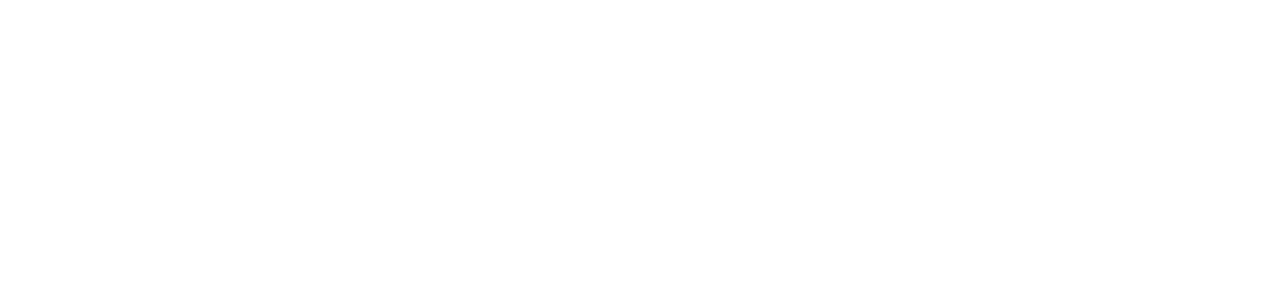
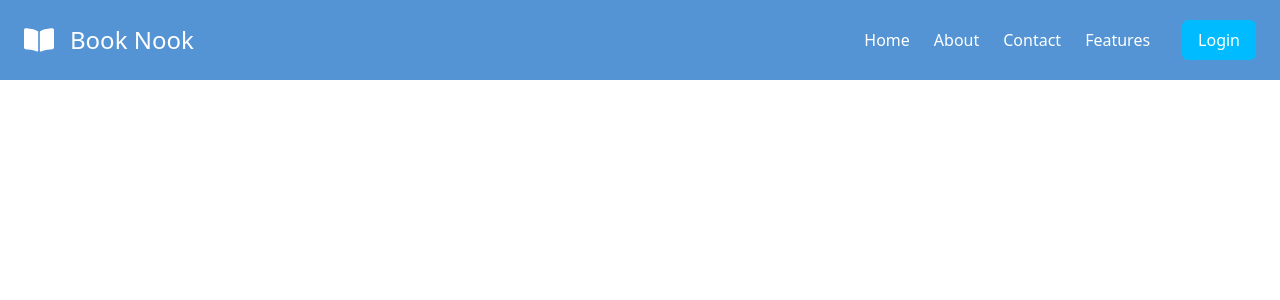
Before and after one commit to nikkobaez/Library-Project, a React (Create React App) app in the folder client/: page / in a window 1280 px wide. Before the commit this address had no page. Shown: the top 300 px of the page. Built offline with nearby package versions, Linux system fonts and the light colour scheme.

Commit message:
designed login and signup interfaces

```diff
--- a/client/src/App.js
+++ b/client/src/App.js
@@ -1,10 +1,11 @@
 import { Routes, Route, BrowserRouter } from "react-router-dom";
 import { AuthProvider } from "./context/AuthContext";
+import Welcome from "./pages/Welcome";
 import UserLogin from "./pages/UserLogin";
 import UserSignup from "./pages/UserSignup";
+import UserHome from "./pages/UserHome";
 import AdminLogin from "./pages/AdminLogin";
 import AdminSignup from "./pages/AdminSignup";
-import UserHome from "./pages/UserHome";
 import AdminUsers from "./pages/AdminUsers";
 import AdminAvailable from "./pages/AdminAvailable";
 
@@ -13,6 +14,9 @@ function App() {
         <BrowserRouter>
             <AuthProvider>
                 <Routes>
+                    {/* Basic Routes */}
+                    <Route path="/" element={<Welcome />}/>
+
                     {/* User Routes */}
                     <Route path="/user-login" element={<UserLogin />}/>
                     <Route path="/user-signup" element={<UserSignup />}/>
--- /dev/null
+++ b/client/src/components/WelcomeNavbar.js
@@ -0,0 +1,25 @@
+import { FaBookOpen } from 'react-icons/fa'
+
+const WelcomeNavbar = (props) => {
+    return (
+        <div>
+            <div className='w-screen h-20 bg-[#5494D4] flex justify-between items-center'>
+                <div className='flex items-center justify-center gap-4 ml-6'>
+                    <FaBookOpen size={30} color='white'/>
+                    <p className='text-2xl text-white'> Book Nook </p>
+                </div>
+                <div className='flex items-center justify-center gap-4 mr-6'>
+                    <ul className='flex gap-6 mr-4'>
+                        <li className='text-white hover:cursor-pointer'> Home </li>
+                        <li className='text-white hover:cursor-pointer'> About </li>
+                        <li className='text-white hover:cursor-pointer'> Contact </li>
+                        <li className='text-white hover:cursor-pointer'> Features </li>
+                    </ul>
+                    <button onClick={props.showLoginModal} className='bg-[#00BBFF] text-white px-4 py-2 rounded-md'> Login </button>
+                </div>
+            </div>
+        </div>
+    )
+}
+
+export default WelcomeNavbar
--- a/client/src/pages/AdminLogin.js
+++ b/client/src/pages/AdminLogin.js
@@ -31,15 +31,15 @@ const AdminLogin = () => {
     };
 
     return (
-        <div className="flex flex-col items-center justify-center w-screen h-screen">
-            <div className="flex flex-col w-1/3">
+        <div className="flex flex-col items-center justify-center w-screen h-screen bg-[#5494D4]">
+            <div className="flex flex-col w-1/2 p-10 bg-white rounded-xl">
                 <h1 className="my-2 text-2xl font-semibold"> Welcome Back Admin! </h1>
                 <input type="text" className="h-10 px-2 my-2 bg-gray-200 rounded-md" placeholder="Email Address" onChange={(e) => {setUsername(e.target.value)}}/>
                 <input type="text" className="h-10 px-2 my-2 bg-gray-200 rounded-md" placeholder="Password" onChange={(e) => {setPassword(e.target.value)}}/>
                 <button onClick={adminLogin} className="h-10 px-2 my-2 text-white bg-blue-500 rounded-md "> Login </button>
                 <div className="flex flex-col items-center justify-center">
-                    <p> Don't have an account yet? <span className="text-blue-500 hover:cursor-pointer" onClick={() => navigate("/admin-signup")}> Sign Up </span></p>
-                    <p> {loginStatus} </p>
+                    <p className="mt-2"> Don't have an account yet? <span className="text-blue-500 hover:cursor-pointer" onClick={() => navigate("/admin-signup")}> Sign Up </span></p>
+                    <p className="mt-2"> {loginStatus} </p>
                 </div>
             </div>
         </div>
--- a/client/src/pages/AdminSignup.js
+++ b/client/src/pages/AdminSignup.js
@@ -44,8 +44,8 @@ const AdminSignup = () => {
     };
 
     return (
-        <div className="flex flex-col items-center justify-center w-screen h-screen">
-            <div className="flex flex-col w-1/3">
+        <div className="flex flex-col items-center justify-center w-screen h-screen bg-[#5494D4]">
+            <div className="flex flex-col w-1/2 p-10 bg-white rounded-xl">
                 <h1 className="my-2 text-2xl font-semibold"> Create An Account Admin! </h1>
                 <input type="text" className="h-10 px-2 my-2 bg-gray-200 rounded-md " placeholder="First Name" onChange={(e) => {setFirstName(e.target.value)}}/>
                 <input type="text" className="h-10 px-2 my-2 bg-gray-200 rounded-md " placeholder="Last Name" onChange={(e) => {setLastName(e.target.value)}}/>
@@ -54,8 +54,8 @@ const AdminSignup = () => {
                 <input type="text" className="h-10 px-2 my-2 bg-gray-200 rounded-md " placeholder="Secret Key" onChange={(e) => {setSecretKey(e.target.value)}}/>
                 <button onClick={adminSignup} className="h-10 px-2 my-2 text-white bg-blue-500 rounded-md "> Sign Up </button>
                 <div className="flex flex-col items-center justify-center">
-                    <p> Already have an account? <span className="text-blue-500 hover:cursor-pointer" onClick={() => navigate("/admin-login")}> Login </span></p>
-                    <p> {signupStatus} </p>
+                    <p className="mt-2"> Already have an account? <span className="text-blue-500 hover:cursor-pointer" onClick={() => navigate("/admin-login")}> Login </span></p>
+                    <p className="mt-2"> {signupStatus} </p>
                 </div>
             </div>
         </div>
--- a/client/src/pages/UserLogin.js
+++ b/client/src/pages/UserLogin.js
@@ -31,15 +31,15 @@ const UserLogin = () => {
     };
 
     return (
-        <div className="flex flex-col items-center justify-center w-screen h-screen">
-            <div className="flex flex-col w-1/3">
+        <div className="flex flex-col items-center justify-center w-screen h-screen bg-[#5494D4]">
+            <div className="flex flex-col w-1/2 p-10 bg-white rounded-xl">
                 <h1 className="my-2 text-2xl font-semibold"> Welcome Back User! </h1>
                 <input type="text" className="h-10 px-2 my-2 bg-gray-200 rounded-md " placeholder="Email Address" onChange={(e) => {setUsername(e.target.value)}}/>
                 <input type="text" className="h-10 px-2 my-2 bg-gray-200 rounded-md " placeholder="Password" onChange={(e) => {setPassword(e.target.value)}}/>
                 <button onClick={userLogin} className="h-10 px-2 my-2 text-white bg-blue-500 rounded-md "> Login </button>
                 <div className="flex flex-col items-center justify-center">
-                    <p> Don't have an account yet? <span className="text-blue-500 hover:cursor-pointer" onClick={() => navigate("/user-signup")}> Sign Up </span></p>
-                    <p> {loginStatus} </p>
+                    <p className="mt-2"> Don't have an account yet? <span className="text-blue-500 hover:cursor-pointer" onClick={() => navigate("/user-signup")}> Sign Up </span></p>
+                    <p className="mt-2"> {loginStatus} </p>
                 </div>
             </div>
         </div>
--- a/client/src/pages/UserSignup.js
+++ b/client/src/pages/UserSignup.js
@@ -41,8 +41,8 @@ const UserSignup = () => {
     };
 
     return (
-        <div className="flex flex-col items-center justify-center w-screen h-screen">
-            <div className="flex flex-col w-1/3">
+        <div className="flex flex-col items-center justify-center w-screen h-screen bg-[#5494D4]">
+            <div className="flex flex-col w-1/2 p-10 bg-white rounded-xl">
                 <h1 className="my-2 text-2xl font-semibold"> Create An Account User! </h1>
                 <input type="text" className="h-10 px-2 my-2 bg-gray-200 rounded-md " placeholder="First Name" onChange={(e) => {setFirstName(e.target.value)}}/>
                 <input type="text" className="h-10 px-2 my-2 bg-gray-200 rounded-md " placeholder="Last Name" onChange={(e) => {setLastName(e.target.value)}}/>
@@ -54,8 +54,8 @@ const UserSignup = () => {
                 </div>
                 <button onClick={userSignup} className="h-10 px-2 my-2 text-white bg-blue-500 rounded-md "> Sign Up </button>
                 <div className="flex flex-col items-center justify-center">
-                    <p> Already have an account? <span className="text-blue-500 hover:cursor-pointer" onClick={() => navigate("/user-login")}> Login </span></p>
-                    <p> {signupStatus} </p>
+                    <p className="mt-2"> Already have an account? <span className="text-blue-500 hover:cursor-pointer" onClick={() => navigate("/user-login")}> Login </span></p>
+                    <p className="mt-2"> {signupStatus} </p>
                 </div>
             </div>
         </div>
--- /dev/null
+++ b/client/src/pages/Welcome.js
@@ -0,0 +1,32 @@
+import { useState } from 'react'
+import { useNavigate } from "react-router-dom";
+import { FaXmark } from 'react-icons/fa6'
+import WelcomeNavbar from '../components/WelcomeNavbar'
+
+const Welcome = () => {
+    const [showLoginModal, setShowLoginModal] = useState(false);
+    const navigate = useNavigate();
+
+    return (
+        <div>
+            <WelcomeNavbar showLoginModal={() => setShowLoginModal(true)}/>
+
+
+
+            {/* Login Modal */}
+            {showLoginModal && (
+                <div className="absolute top-0 left-0 flex items-center justify-center w-screen h-screen bg-black bg-opacity-40">
+                    <div className="flex flex-col items-center justify-center w-1/3 pb-10 bg-white bg-opacity-100 rounded-lg">
+                        <div className="flex justify-end w-full p-4">
+                            <FaXmark size={25} color="black" onClick={() => setShowLoginModal(false)} className="hover:cursor-pointer"/>
+                        </div>
+                        <button onClick={() => navigate("/user-login")} className="w-3/4 h-10 px-2 my-2 text-white bg-blue-500 rounded-md "> User Login </button>
+                        <button onClick={() => navigate("/admin-login")} className="w-3/4 h-10 px-2 my-2 text-white bg-blue-500 rounded-md "> Admin Login </button>
+                    </div>
+                </div>
+            )}
+        </div>
+    )
+}
+
+export default Welcome
```
Also changed, not shown: 1 other file (tests, documents, lock files or other folders).
